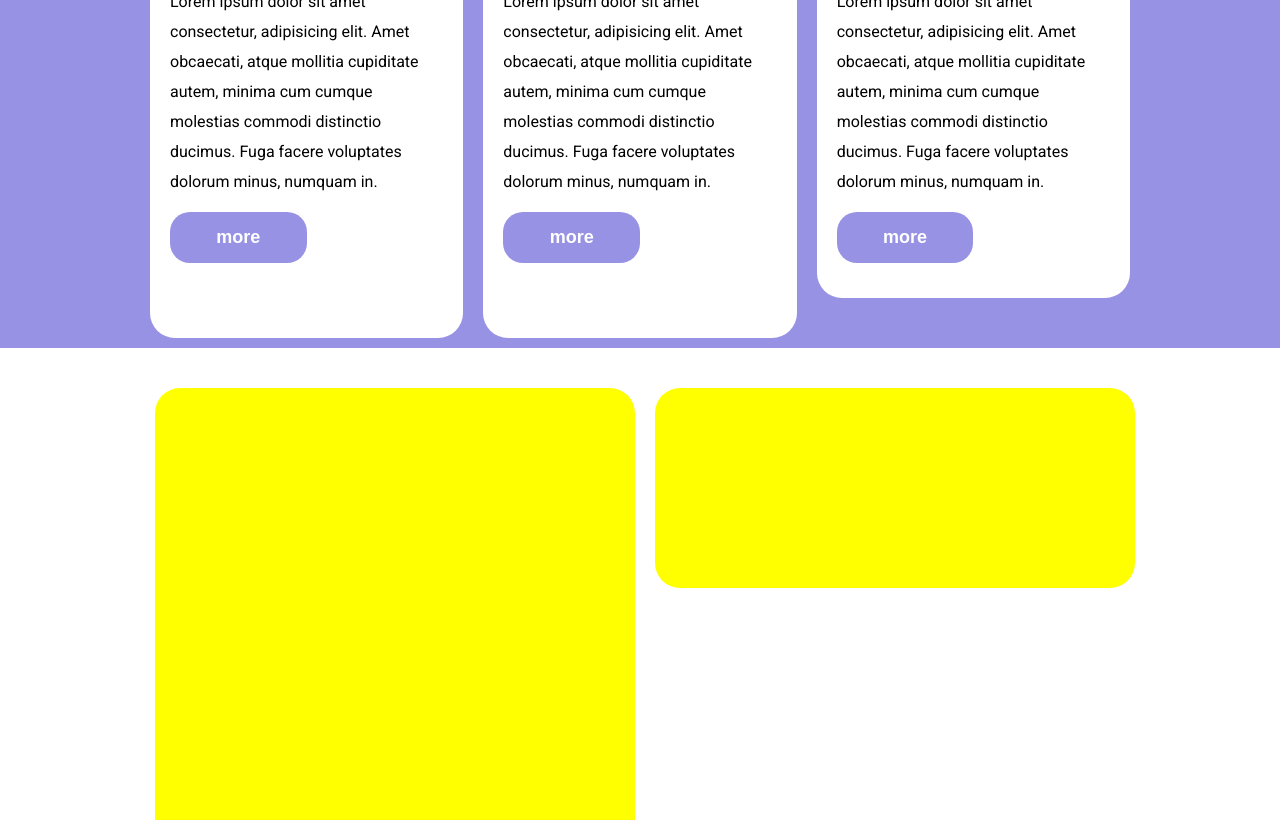
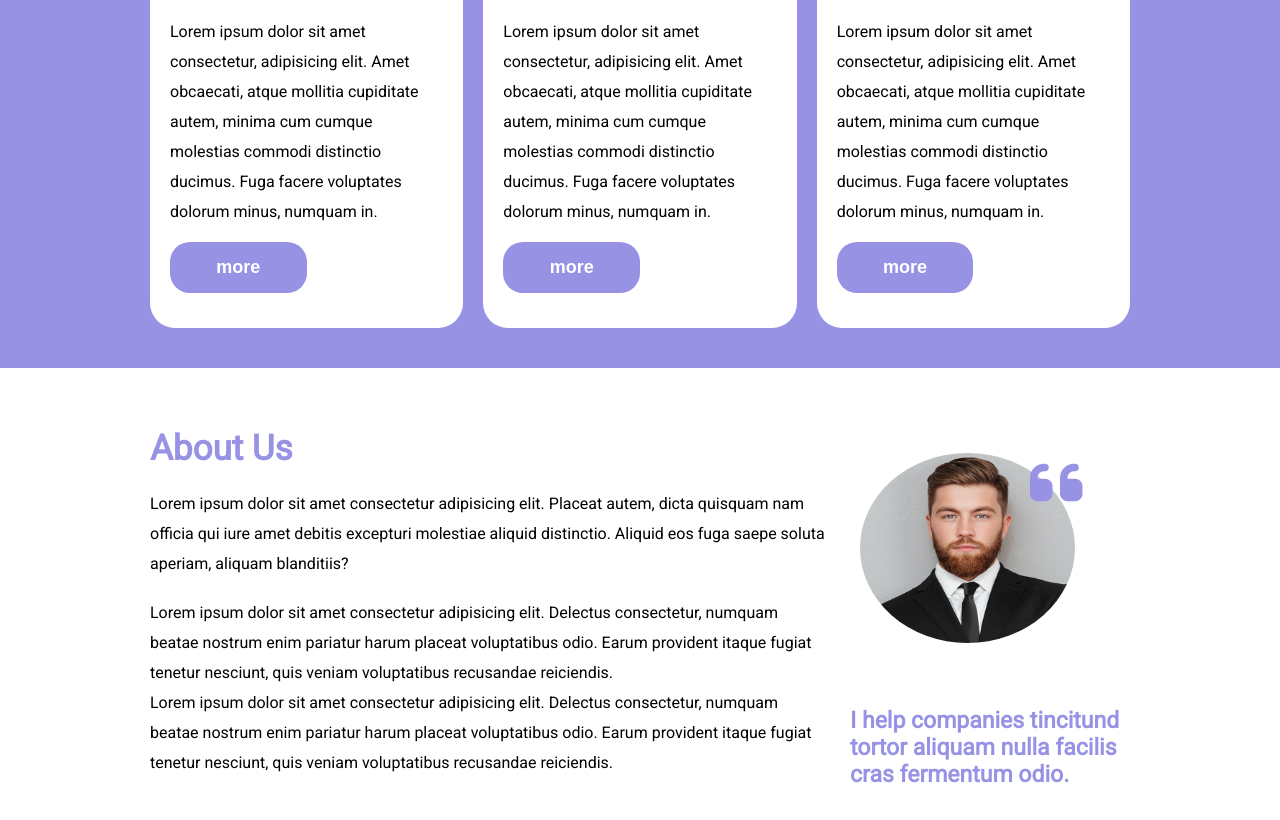
Before and after one commit to DorinVieru/htmlcss-responsive-layout, a plain HTML site: page index.html in a window 1280 px wide. Shown: the part 3559-4379 px from the top of the page. Drawn offline with Linux system fonts and the light colour scheme.

Commit message:
[UPDATE] Complete about us container in all screen

```diff
--- a/css/style.css
+++ b/css/style.css
@@ -60,6 +60,18 @@ img{
     padding: 0;
 }
 
+.color-purple{
+    color: #9792E4;
+    font-size: 60px;
+    position: relative;
+    top: -150px;
+    left: 225px;
+}
+
+.fa-linkedin{
+    color: white;
+    font-size: 15px;
+}
 
 /**** HEADER ****/
 header{
@@ -252,20 +264,19 @@ h6{
 }
 
 /* CONTAINER ABOUT US */
-.col-about{
-    background-color: yellow;
-    height: 200px;
+.about-us{
+    margin: 10px 10px 40px 10px;
+    text-align: start;
 }
 
-.col-about:first-child{
-    height: 500px;
-    margin-top: 40px;
+.title-left{
+    text-align: start;
+    padding-top: 20px;
 }
 
-.col-about:last-child {
-    margin-bottom: 40px;
+.button-linkedin{
+    width: 70%;
 }
-
 
 /* CONTAINER GET STARTED */
 .col-started{
@@ -342,15 +353,35 @@ footer{
     /* CONTAINER BENEFITS TABLET */
     .col-benefits {
         width: calc(100% / 2 - 20px);
+        margin-bottom: 40px;
+    }
+
+    .col-benefits:last-child {
+        margin-bottom: auto;
     }
 
     /* CONTAINER ABOUT US TABLET */
-    .col-about{
-        width: calc(100% / 2 - 20px);
+    .col-left{
+        width: calc(100% - 30% - 20px);
     }
 
-    .col-about:last-child {
-    margin: 40px 0 0 10px;
+    .col-right{
+        width: calc(100% - 70% - 20px);
+    }
+
+    .img-about{
+        float: none;
+        width: 215px;
+        height: 190px;
+    }
+
+    .color-purple{
+        top: 65px;
+        left: 180px;
+    }
+
+    .button-linkedin{
+        width: 100%;
     }
 }
 
@@ -405,6 +436,14 @@ footer{
     /* CONTAINER BENEFITS DESKTOP */
     .col-benefits{
         width: calc(100% / 3 - 20px);
+        margin-bottom: 40px;
     }
 
+    .col-benefits:last-child {
+       margin-bottom: auto;
+    }
+
+    /* CONTAINER ABOUT US DESKTOP */
+
+
 }
--- a/index.html
+++ b/index.html
@@ -169,14 +169,21 @@
         </section>
 
         <!-- CONTAINER ABOUT US -->
-        <section class="bg-white">
+        <section class="about-us">
             <div class="container">
                 <div class="row">
-                        <div class="col col-about">
-
+                        <div class="col col-left">
+                            <h2 class="title-left">About Us</h2>
+                            <p>Lorem ipsum dolor sit amet consectetur adipisicing elit. Placeat autem, dicta quisquam nam officia qui iure amet debitis excepturi molestiae aliquid distinctio. Aliquid eos fuga saepe soluta aperiam, aliquam blanditiis?</p>
+                            <br>
+                            <p>Lorem ipsum dolor sit amet consectetur adipisicing elit. Delectus consectetur, numquam beatae nostrum enim pariatur harum placeat voluptatibus odio. Earum provident itaque fugiat tenetur nesciunt, quis veniam voluptatibus recusandae reiciendis.</p>
+                            <p>Lorem ipsum dolor sit amet consectetur adipisicing elit. Delectus consectetur, numquam beatae nostrum enim pariatur harum placeat voluptatibus odio. Earum provident itaque fugiat tenetur nesciunt, quis veniam voluptatibus recusandae reiciendis.</p>
                         </div>
-                        <div class="col col-about">
-
+                        <div class="col col-right">
+                            <i class="fa-solid fa-quote-left color-purple"></i>
+                            <img class="img-testimonial img-about" src="./img/about.jpg" alt="about">
+                            <h6 class="title-left">I help companies tincitund tortor aliquam nulla facilis cras fermentum odio.</h6>
+                            <button class="button-more button-linkedin"><i class="fa-brands fa-linkedin"></i> Find me on linkedin</button>
                         </div>
                 </div>
             </div>
```
